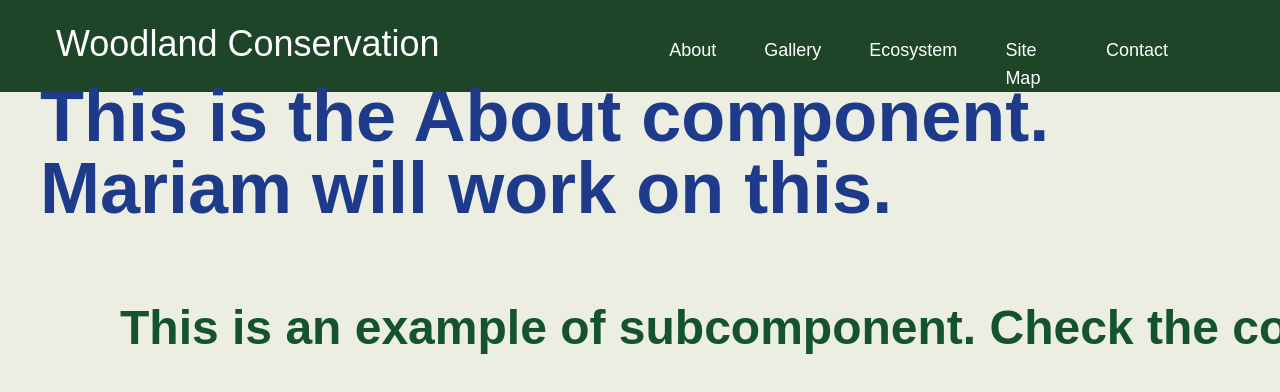
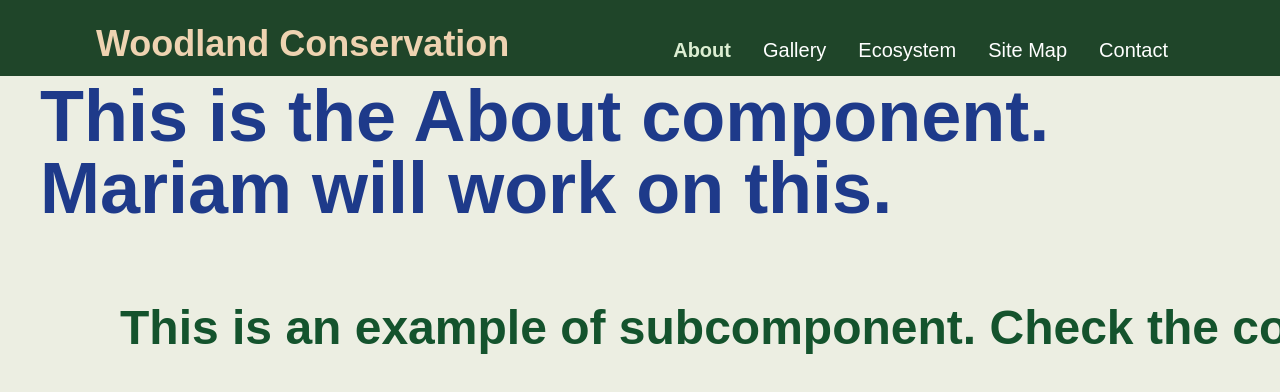
Before and after one commit to mdgolamfardin/Woodland-Conservation-Site, a React app: page / in a window 1280 px wide. Shown: the top 392 px of the page. Built offline with nearby package versions, Linux system fonts and the light colour scheme.

Commit message:
made some adjustments to navbar

```diff
--- a/public/index.html
+++ b/public/index.html
@@ -4,6 +4,8 @@
   <head>
     <!-- Metadata and resources for the web page -->
     <meta charset="utf-8" />
+    <link rel="stylesheet"
+    href="https://fonts.googleapis.com/css?family=Tangerine">
     <!-- Sets the character encoding to UTF-8, ensuring support for most characters and symbols -->
     <link rel="icon" href="%PUBLIC_URL%/favicon.ico" />
     <!-- Links to the favicon (the small icon that appears in browser tabs).
--- a/src/MyPages.js
+++ b/src/MyPages.js
@@ -23,7 +23,7 @@ export default function MyPages() {
         {/* Main route for the application, with `Layout` as the parent component */}
         <Route path="/" element={<Layout />}>
           {/* Sub-route for the homepage (`index` represents the default path `/`) */}
-          <Route index element={<About />} />
+          <Route index element ={<About />} />
           {/* Route for the `/gallery` path, displaying the `Gallery` component */}
           <Route path="gallery" element={<Gallery />} />
           {/* Route for the `/ecosystem` path, displaying the `Ecosystem` component */}
--- a/src/index.css
+++ b/src/index.css
@@ -13,6 +13,14 @@ body {
   background-color: #eceee2;
   margin: 0;                      /* Removes default margin around the page */
   font-family:Arial, Helvetica, sans-serif;           /* Sets the font to Calibri */
+}
+
+h1 {
+  color: #EED3B1;
+}
+
+.highlight {
+  color:#dceed2;
 }
 
 /* Class to hide the mobile navigation menu */
--- a/src/pages/Layout.js
+++ b/src/pages/Layout.js
@@ -1,5 +1,5 @@
 // Import necessary components from "react-router-dom"
-import { Outlet, Link } from "react-router-dom";
+import { Outlet, Link, useLocation } from "react-router-dom";
 // Import the `useState` hook from React to manage component state
 import { useState } from "react";
 
@@ -7,11 +7,18 @@ export default function Layout() {
   // Define a state variable `isNavOpen` to track whether the mobile menu is open
   // `setIsNavOpen` is used to update the value of `isNavOpen`
   const [isNavOpen, setIsNavOpen] = useState(false);
+  const location = useLocation(); // Get the current URL path
+  const [activeTab, setActiveTab] = useState("about"); // Default active tab
+
+
+  const handleTabClick = (tabName) => {
+    setActiveTab(tabName); // Update the active tab
+  };
 
   return (
-    <div className="flex bg-navbarBg w-full pt-6"> {/* Container for the navigation and main content */}
-      <h1 className="text-4xl font-light text-white pb-4 px-14  w-full">Woodland Conservation</h1>
-      <nav className="bg-navbarBg w-full pt-3 ">
+    <div className="flex w-full"> {/* Container for the navigation and main content */}
+      <nav className="flex bg-navbarBg w-full">
+        <h1 className="font-nunito text-4xl font-bold pl-24 w-full pt-6 pb-3">Woodland Conservation</h1>
         {/* MOBILE MENU SECTION */}
         <section className="MOBILE-MENU flex lg:hidden"> {/* Mobile menu visible only on small screens */}
           <div
@@ -46,14 +53,14 @@ export default function Layout() {
             </div>
 
             {/* Mobile menu links */}
-            <ul className="MENU-LINK-MOBILE-OPEN flex flex-col">
-              <li className="my-4 uppercase">
+            <ul className="MENU-LINK-MOBILE-OPEN flex flex-col basis-3/5">
+              <li className="uppercase">
                 <Link to="/" onClick={() => setIsNavOpen(false)}>About</Link>
               </li>
-              <li className="my-4 uppercase">
+              <li className="uppercase">
                 <Link to="/gallery" onClick={() => setIsNavOpen(false)}>Gallery</Link>
               </li>
-              <li className="my-4 uppercase">
+              <li className="uppercase">
                 <Link to="/ecosystem" onClick={() => setIsNavOpen(false)}>Ecosystem</Link>
               </li>
               <li className="my-4 uppercase">
@@ -67,21 +74,36 @@ export default function Layout() {
         </section>
 
         {/* DESKTOP MENU SECTION */}
-        <ul className="DESKTOP-MENU hidden space-x-12 lg:flex justify-end pr-28"> {/* Visible only on large screens */}
+        <ul className="DESKTOP-MENU relative top-3 hidden space-x-8 lg:flex justify-end pt-6 pb-3 pr-28 w-full"> {/* Visible only on large screens */}
           <li>
-            <Link to="/" className="text-white text-lg">About</Link>
+            <Link to="/" className={`text-white text-xl hover:text-gray-300 transition-colors duration-200 ${activeTab === "about" ? "highlight font-bold " : "text-white"
+              }`} onClick={() => handleTabClick("about")}
+            >
+              About</Link>
           </li>
           <li>
-            <Link to="/gallery" className="text-white text-lg">Gallery</Link>
+            <Link to="/gallery" className={`text-white text-xl hover:text-gray-300 transition-colors duration-200 ${activeTab === "gallery" ? "highlight text-xl font-bold " : "text-white"
+              }`} onClick={() => handleTabClick("gallery")}
+            >
+              Gallery</Link>
           </li>
           <li>
-            <Link to="/ecosystem" className="text-white text-lg">Ecosystem</Link>
+            <Link to="/ecosystem" className={`text-white text-xl hover:text-gray-300 transition-colors duration-200 ${activeTab === "ecosystem" ? "highlight font-bold " : "text-white"
+              }`} onClick={() => handleTabClick("ecosystem")}
+            >
+              Ecosystem</Link>
           </li>
           <li>
-            <Link to="/sitemap" className="text-white text-lg">Site Map</Link>
+            <Link to="/sitemap" className={`text-white text-xl hover:text-gray-300 transition-colors duration-200 ${activeTab === "sitemap" ? "highlight font-bold " : "text-white"
+              }`} onClick={() => handleTabClick("sitemap")}
+            >
+              Site Map</Link>
           </li>
           <li>
-            <Link to="/contact" className="text-white text-lg">Contact</Link>
+            <Link to="/contact" className={`text-white text-xl hover:text-gray-300 transition-colors duration-200 ${activeTab === "contact" ? "highlight font-bold " : "text-white"
+              }`} onClick={() => handleTabClick("contact")}
+            >
+              Contact</Link>
           </li>
         </ul>
       </nav>
--- a/tailwind.config.js
+++ b/tailwind.config.js
@@ -5,7 +5,12 @@ module.exports = {
     extend: {
       colors: {
         navbarBg: '#1F4529',
+        headingClr: '#47663B',
+        navClr: '#DCEEE1',
       },
+      fontFamily: {
+        nunito: ['Nunito', 'sans-serif'],
+      }
     },
   },
   plugins: [],
```
